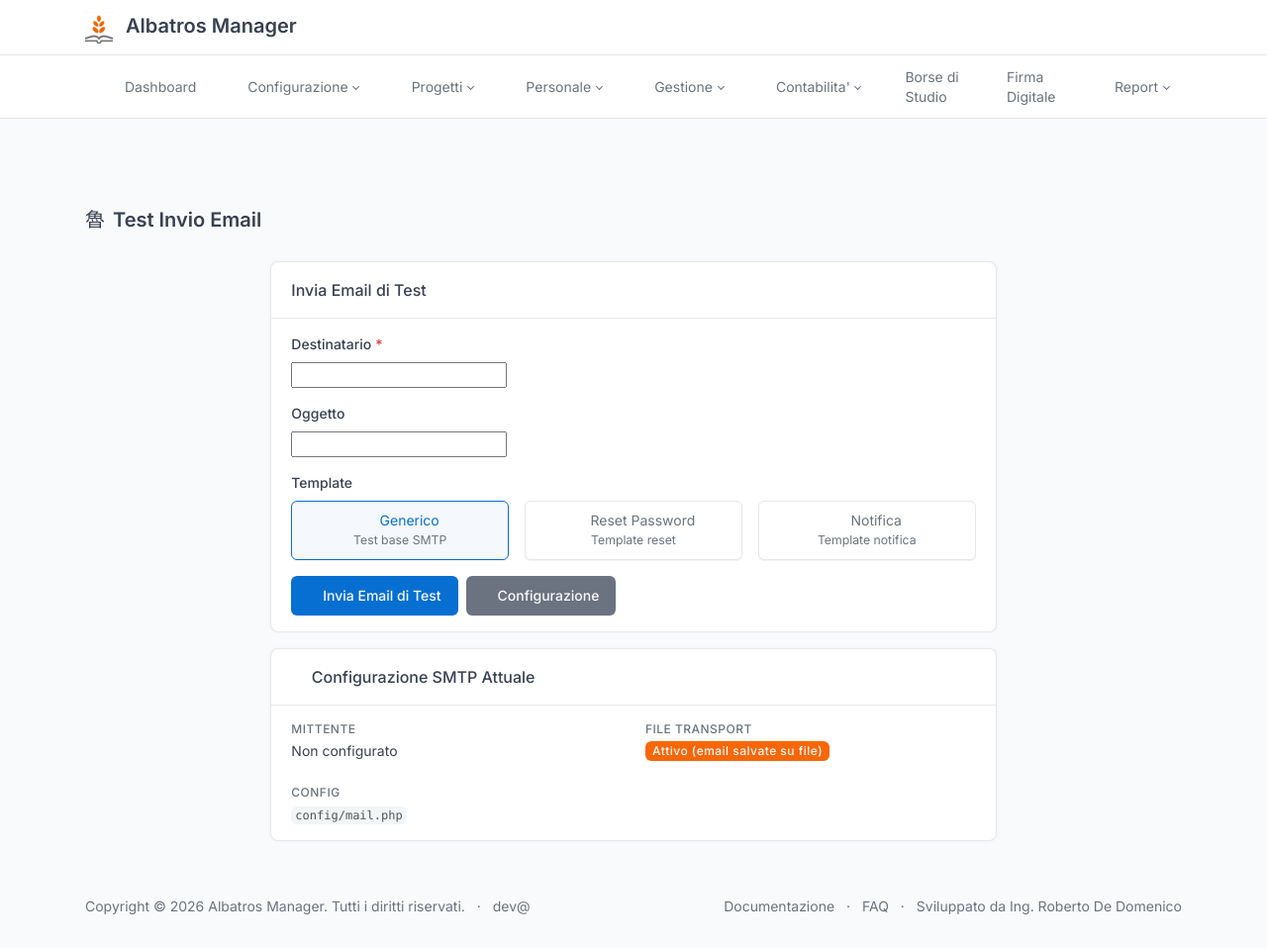
After one commit to deduzzo/albatros-manager, a Yii app: template views/site/test-email.php in a window 1280 px wide. The commit adds this page. Shown: the whole page at 99% size. Run offline with PHP 8.4 and a stand-in for Yii, Linux system fonts and the light colour scheme; the template is opened without the code that fills it, so the values that code supplies are empty; form fields are guessed from the names that the template uses; some libraries are stand-ins or nearby versions; some web fonts are replaced.

Commit message:
feat: add email test page for admin with template selection
Test page at /site/test-email with 3 templates (generic, password
reset, notification) and SMTP config display. Menu under Configurazione.

Co-Authored-By: Claude Opus 4.6 (1M context) <noreply@anthropic.com>

```diff
--- a/views/layouts/menu.php
+++ b/views/layouts/menu.php
@@ -58,6 +58,9 @@ $isActive = function($controllers) use ($currentController) {
                                 <div class="dropdown-divider"></div>
                                 <a class="dropdown-item <?= $currentController == 'utente' ? 'active' : '' ?>" href="<?= Url::to(['/utente/index']) ?>">
                                     <i class="ti ti-users-group me-2"></i> Gestione Utenti
+                                </a>
+                                <a class="dropdown-item <?= ($currentController == 'site' && $currentAction == 'test-email') ? 'active' : '' ?>" href="<?= Url::to(['/site/test-email']) ?>">
+                                    <i class="ti ti-mail-check me-2"></i> Test Email
                                 </a>
                             <?php endif; ?>
                         </div>
--- /dev/null
+++ b/views/site/test-email.php
@@ -0,0 +1,163 @@
+<?php
+
+use yii\helpers\Html;
+
+/* @var $this yii\web\View */
+/* @var $risultato string|null */
+/* @var $errore string|null */
+
+$this->title = 'Test Invio Email';
+$this->params['breadcrumbs'][] = ['label' => 'Configurazione', 'url' => ['/configurazione/index']];
+$this->params['breadcrumbs'][] = $this->title;
+?>
+
+<div class="site-test-email">
+    <div class="page-header d-print-none">
+        <div class="container-xl">
+            <div class="row align-items-center">
+                <div class="col-auto">
+                    <h2 class="page-title">
+                        <i class="ti ti-mail-check me-2"></i><?= Html::encode($this->title) ?>
+                    </h2>
+                </div>
+            </div>
+        </div>
+    </div>
+
+    <div class="page-body">
+        <div class="container-xl">
+            <div class="row justify-content-center">
+                <div class="col-lg-8">
+
+                    <?php if ($risultato): ?>
+                    <div class="alert alert-success alert-dismissible" role="alert">
+                        <div class="d-flex">
+                            <div><i class="ti ti-check me-2"></i></div>
+                            <div><?= $risultato ?></div>
+                        </div>
+                        <a class="btn-close" data-bs-dismiss="alert" aria-label="close"></a>
+                    </div>
+                    <?php endif; ?>
+
+                    <?php if ($errore): ?>
+                    <div class="alert alert-danger alert-dismissible" role="alert">
+                        <div class="d-flex">
+                            <div><i class="ti ti-alert-circle me-2"></i></div>
+                            <div><?= Html::encode($errore) ?></div>
+                        </div>
+                        <a class="btn-close" data-bs-dismiss="alert" aria-label="close"></a>
+                    </div>
+                    <?php endif; ?>
+
+                    <div class="card">
+                        <div class="card-header">
+                            <h3 class="card-title">Invia Email di Test</h3>
+                        </div>
+                        <div class="card-body">
+                            <?= Html::beginForm(['site/test-email'], 'post') ?>
+
+                            <div class="mb-3">
+                                <label class="form-label required">Destinatario</label>
+                                <?= Html::textInput('destinatario', Yii::$app->request->post('destinatario', ''), [
+                                    'class' => 'form-control',
+                                    'placeholder' => 'email@esempio.it',
+                                    'type' => 'email',
+                                    'required' => true,
+                                ]) ?>
+                            </div>
+
+                            <div class="mb-3">
+                                <label class="form-label">Oggetto</label>
+                                <?= Html::textInput('oggetto', Yii::$app->request->post('oggetto', 'Test Email - Albatros Manager'), [
+                                    'class' => 'form-control',
+                                ]) ?>
+                            </div>
+
+                            <div class="mb-3">
+                                <label class="form-label">Template</label>
+                                <div class="row g-3">
+                                    <div class="col-md-4">
+                                        <label class="form-selectgroup-item">
+                                            <input type="radio" name="template" value="generico" class="form-selectgroup-input" checked>
+                                            <span class="form-selectgroup-label">
+                                                <i class="ti ti-mail me-2"></i>Generico
+                                                <span class="d-block text-muted small">Test base SMTP</span>
+                                            </span>
+                                        </label>
+                                    </div>
+                                    <div class="col-md-4">
+                                        <label class="form-selectgroup-item">
+                                            <input type="radio" name="template" value="password-reset" class="form-selectgroup-input">
+                                            <span class="form-selectgroup-label">
+                                                <i class="ti ti-key me-2"></i>Reset Password
+                                                <span class="d-block text-muted small">Template reset</span>
+                                            </span>
+                                        </label>
+                                    </div>
+                                    <div class="col-md-4">
+                                        <label class="form-selectgroup-item">
+                                            <input type="radio" name="template" value="notifica" class="form-selectgroup-input">
+                                            <span class="form-selectgroup-label">
+                                                <i class="ti ti-bell me-2"></i>Notifica
+                                                <span class="d-block text-muted small">Template notifica</span>
+                                            </span>
+                                        </label>
+                                    </div>
+                                </div>
+                            </div>
+
+                            <div class="d-flex gap-2">
+                                <?= Html::submitButton('<i class="ti ti-send me-1"></i> Invia Email di Test', ['class' => 'btn btn-primary']) ?>
+                                <?= Html::a('<i class="ti ti-arrow-left me-1"></i> Configurazione', ['/configurazione/index'], ['class' => 'btn btn-secondary']) ?>
+                            </div>
+
+                            <?= Html::endForm() ?>
+                        </div>
+                    </div>
+
+                    <!-- Info configurazione -->
+                    <div class="card mt-3">
+                        <div class="card-header">
+                            <h3 class="card-title"><i class="ti ti-settings me-2"></i>Configurazione SMTP Attuale</h3>
+                        </div>
+                        <div class="card-body">
+                            <?php
+                            $transport = Yii::$app->mailer->transport ?? null;
+                            $dsn = $transport ? (string) $transport->getDsn() : 'Non configurato';
+                            // Maschera la password nel DSN
+                            $dsn = preg_replace('/:([^@]+)@/', ':****@', $dsn);
+                            $from = Yii::$app->mailer->messageConfig['from'] ?? 'Non configurato';
+                            if (is_array($from)) {
+                                $fromDisplay = key($from) . ' (' . current($from) . ')';
+                            } else {
+                                $fromDisplay = $from;
+                            }
+                            ?>
+                            <div class="datagrid">
+                                <div class="datagrid-item">
+                                    <div class="datagrid-title">Mittente</div>
+                                    <div class="datagrid-content"><?= Html::encode($fromDisplay) ?></div>
+                                </div>
+                                <div class="datagrid-item">
+                                    <div class="datagrid-title">File Transport</div>
+                                    <div class="datagrid-content">
+                                        <?php if (Yii::$app->mailer->useFileTransport): ?>
+                                            <span class="badge bg-orange text-orange-fg">Attivo (email salvate su file)</span>
+                                        <?php else: ?>
+                                            <span class="badge bg-green text-green-fg">Disattivo (invio reale)</span>
+                                        <?php endif; ?>
+                                    </div>
+                                </div>
+                                <div class="datagrid-item">
+                                    <div class="datagrid-title">Config</div>
+                                    <div class="datagrid-content"><code>config/mail.php</code></div>
+                                </div>
+                            </div>
+                        </div>
+                    </div>
+
+                </div>
+            </div>
+        </div>
+    </div>
+</div>
```
Also changed, not shown: controllers/SiteController.php (+87 -0 lines), CHANGELOG.md.
